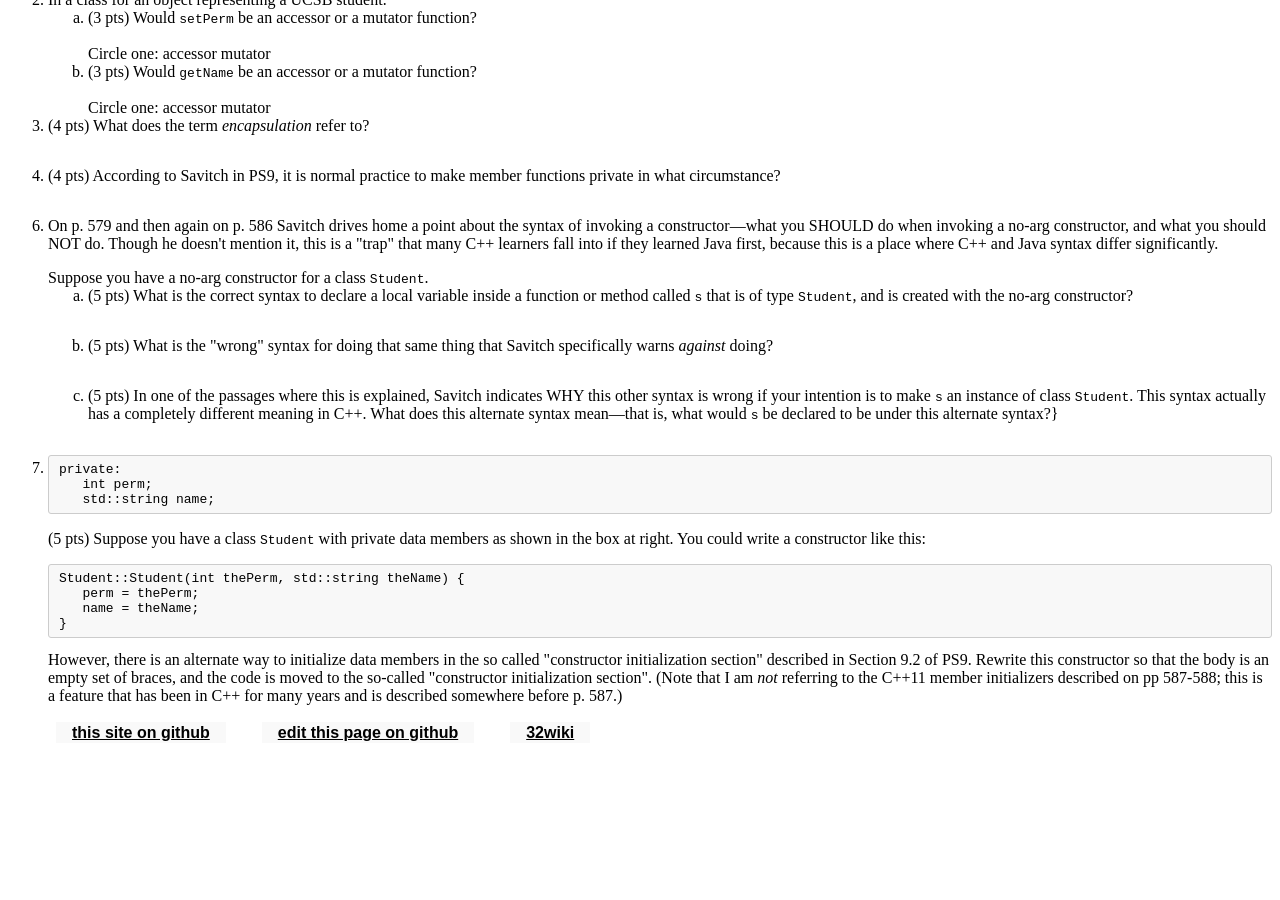
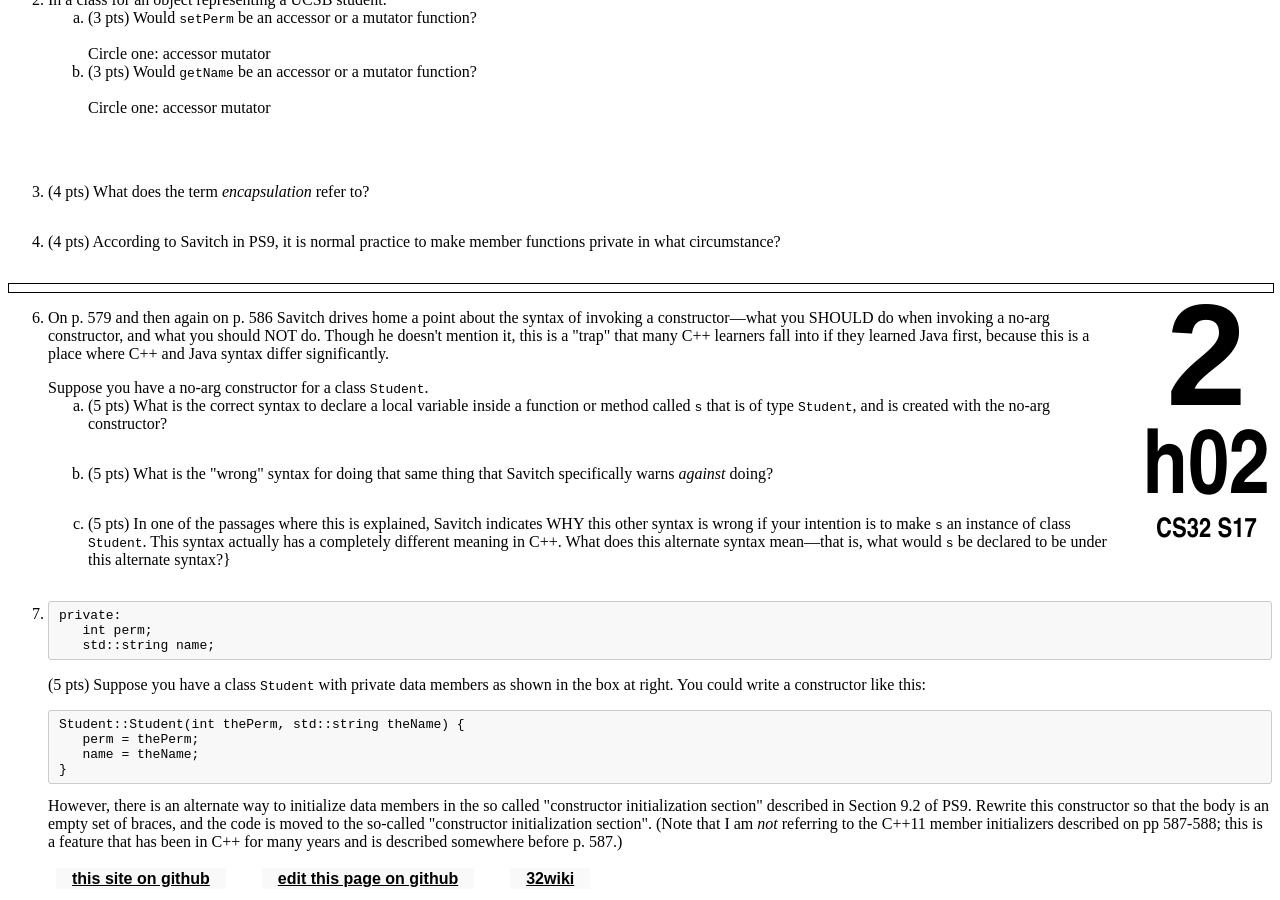
Before and after one commit to ucsb-cs32-s17/ucsb-cs32-s17.github.io, a Jekyll site: the page built from _hwk/h02.md, in a window 1280 px wide and 900 px high, scrolled down 929 px. Built offline with Jekyll 4.4.1, drawn with Linux system fonts in a browser that asks for light colours; before the commit the page ends 1683 px from its top, so only the background shows below that.

Commit message:
Update h02.md

```diff
--- a/_hwk/h02.md
+++ b/_hwk/h02.md
@@ -35,13 +35,15 @@ https://ucsb-cs32-s17.github.io/hwk/h02/
 </ol>
 </li>
 
-
+<div style="margin-bottom:3em;">&nbsp;</div>
 
 <li style='margin-bottom:2em'>(4 pts) What does the term <em>encapsulation</em> refer to?</li>
 
 <li style='margin-bottom:2em'>(4 pts) According to Savitch in PS9, it is normal practice to make member functions private in what circumstance?</li>
 
 </ol>
+
+<div class="pagebreak"></div>
 
 <ol start="6">
 <li><p>On p. 579 and then again on p. 586 Savitch drives home a point about the syntax of invoking a constructor&mdash;what you SHOULD do when invoking a no-arg constructor, and what you should NOT do.     Though he doesn't mention it, this is a "trap" that many C++ learners fall into if they learned Java first, because this is a place where C++ and Java syntax differ significantly.</p>
```
